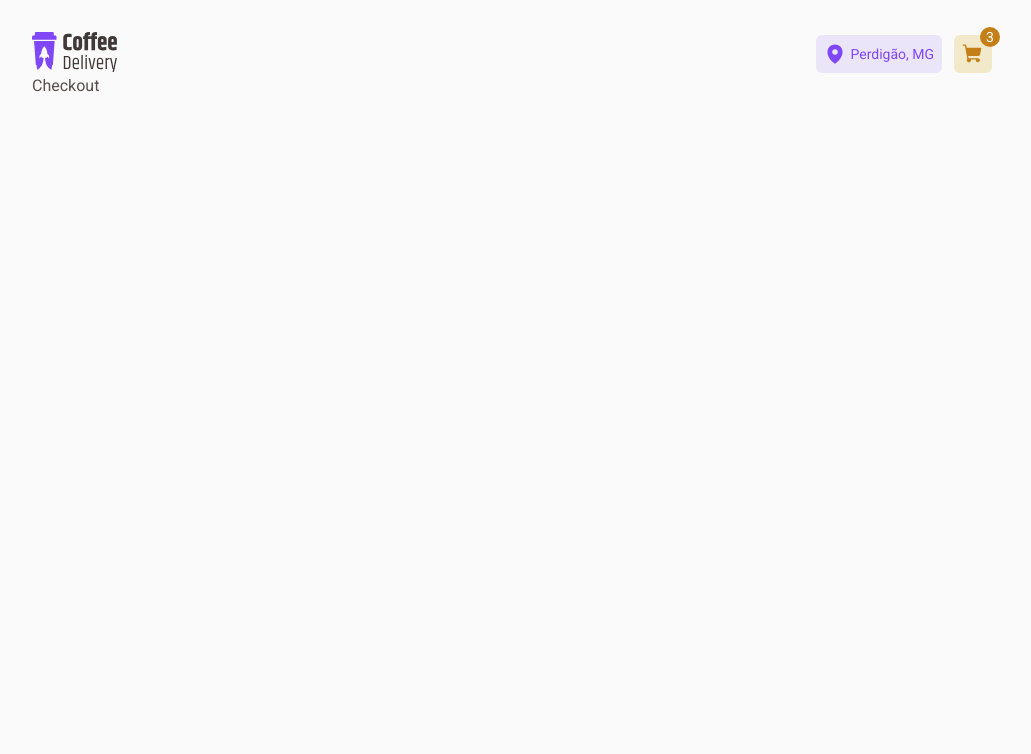
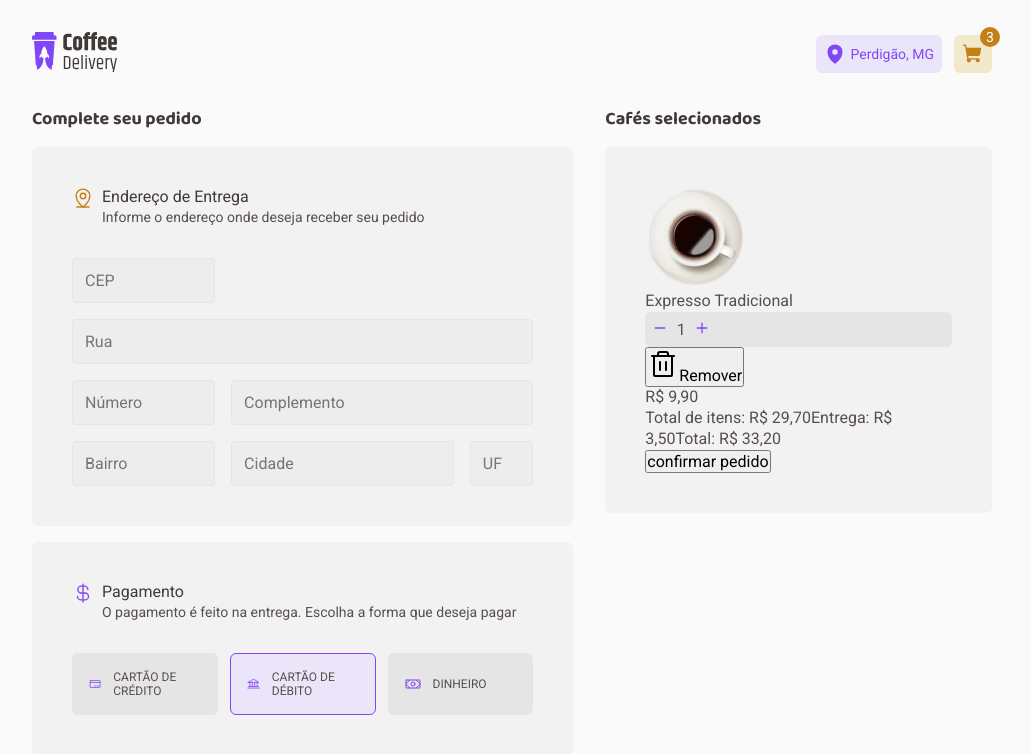
Before and after one commit to atiliosilfer/coffee-delivery, a React (Vite) app: page /checkout in a window 1280 px wide. Shown: the top 754 px of the page, without its empty margins (128-1159 px from the left). Built offline with nearby package versions, Linux system fonts and the light colour scheme.

Commit message:
construindo form de endereço e forma de pagamento

```diff
--- a/src/components/Header/styles.ts
+++ b/src/components/Header/styles.ts
@@ -4,6 +4,7 @@ export const HeaderContainer = styled.header`
   display: flex;
   align-items: center;
   justify-content: space-between;
+  padding-bottom: 2rem;
 
   nav {
     display: flex;
--- a/src/pages/Checkout/index.tsx
+++ b/src/pages/Checkout/index.tsx
@@ -1,3 +1,120 @@
-export function Checkout () {
-  return <div>Checkout</div>
+import {
+  Bank,
+  CreditCard,
+  CurrencyDollar,
+  MapPinLine,
+  Money,
+  Trash,
+} from 'phosphor-react'
+import coffeImage from '../../assets/coffees/expresso-americano.png'
+import { OrderCounterForm } from '../../components/OrderCounterForm'
+import {
+  CardContainer,
+  GridContainer,
+  PaymentOption,
+  PaymentOptionContainer,
+  CardTitle,
+  FormGrid,
+  FormGridItem,
+} from './styles'
+
+export function Checkout() {
+  return (
+    <GridContainer>
+      <div>
+        <h2>Complete seu pedido</h2>
+        <CardContainer>
+          <CardTitle colorIcon="yellow-dark">
+            <MapPinLine size={22} />
+            <div>
+              <h3>Endereço de Entrega</h3>
+              <h4>Informe o endereço onde deseja receber seu pedido</h4>
+            </div>
+          </CardTitle>
+
+          <FormGrid>
+            <FormGridItem startColumn={1} columnSize={4}>
+              <input type="text" placeholder="CEP" />
+            </FormGridItem>
+            <FormGridItem startColumn={1} columnSize={12}>
+              <input type="text" placeholder="Rua" />
+            </FormGridItem>
+            <FormGridItem startColumn={1} columnSize={4}>
+              <input type="number" placeholder="Número" />
+            </FormGridItem>
+            <FormGridItem startColumn={5} columnSize={8}>
+              <input type="text" placeholder="Complemento" />
+            </FormGridItem>
+            <FormGridItem startColumn={1} columnSize={4}>
+              <input type="text" placeholder="Bairro" />
+            </FormGridItem>
+            <FormGridItem startColumn={5} columnSize={6}>
+              <input type="text" placeholder="Cidade" />
+            </FormGridItem>
+            <FormGridItem startColumn={11} columnSize={2}>
+              <input type="text" placeholder="UF" />
+            </FormGridItem>
+          </FormGrid>
+        </CardContainer>
+
+        <CardContainer>
+          <CardTitle colorIcon="purple">
+            <CurrencyDollar size={22} />
+            <div>
+              <h3>Pagamento</h3>
+              <h4>
+                O pagamento é feito na entrega. Escolha a forma que deseja pagar
+              </h4>
+            </div>
+          </CardTitle>
+
+          <PaymentOptionContainer>
+            <PaymentOption>
+              <CreditCard size={16} />
+              CARTÃO DE CRÉDITO
+            </PaymentOption>
+            <PaymentOption selected={true}>
+              <Bank size={16} />
+              CARTÃO DE DÉBITO
+            </PaymentOption>
+            <PaymentOption>
+              <Money size={16} />
+              DINHEIRO
+            </PaymentOption>
+          </PaymentOptionContainer>
+        </CardContainer>
+      </div>
+
+      <div>
+        <h2>Cafés selecionados</h2>
+
+        <CardContainer>
+          <div>
+            <div>
+              <img src={coffeImage} alt="imagem de cafe" />
+            </div>
+            <div>
+              <span>Expresso Tradicional</span>
+              <OrderCounterForm amount={1} onClick={() => console.log('aaa')} />
+              <button type="button">
+                <Trash size={32} />
+                Remover
+              </button>
+            </div>
+            <div>
+              <span>R$ 9,90</span>
+            </div>
+          </div>
+
+          <div>
+            <span>Total de itens: R$ 29,70</span>
+            <span>Entrega: R$ 3,50</span>
+            <span>Total: R$ 33,20</span>
+          </div>
+
+          <button type="submit">confirmar pedido</button>
+        </CardContainer>
+      </div>
+    </GridContainer>
+  )
 }
--- a/src/pages/Checkout/styles.ts
+++ b/src/pages/Checkout/styles.ts
@@ -0,0 +1,110 @@
+import styled from 'styled-components'
+
+export const GridContainer = styled.div`
+  display: grid;
+  grid-gap: 2rem;
+  grid-template-columns: 7fr 5fr;
+
+  @media (max-width: 768px) {
+    grid-template-columns: 12fr;
+  }
+
+  h2 {
+    font-family: 'Baloo 2';
+    font-size: 1.125rem;
+    font-weight: 700;
+    line-height: 130%;
+    color: ${(props) => props.theme['base-subtitle']};
+  }
+`
+
+export const CardContainer = styled.div`
+  padding: 2.5rem;
+  border-radius: 6px;
+  background-color: ${(props) => props.theme['base-card']};
+  margin-top: 1rem;
+`
+
+interface CardTitleProps {
+  colorIcon: 'yellow-dark' | 'purple'
+}
+
+export const CardTitle = styled.div<CardTitleProps>`
+  display: flex;
+  gap: 0.5rem;
+  margin-bottom: 2rem;
+
+  svg {
+    color: ${(props) => props.theme[props.colorIcon]};
+  }
+
+  h3 {
+    color: ${(props) => props.theme['base-subtitle']};
+  }
+
+  h4 {
+    font-size: 0.875rem;
+  }
+`
+
+export const FormGrid = styled.form`
+  display: grid;
+  grid-gap: 1rem;
+  grid-template-columns: repeat(12, 1fr);
+`
+
+interface FormGridItemProps {
+  startColumn: number
+  columnSize: number
+}
+
+export const FormGridItem = styled.form<FormGridItemProps>`
+  grid-column-start: ${(props) => props.startColumn};
+  grid-column-end: span ${(props) => props.columnSize};
+
+  input {
+    width: 100%;
+    padding: 0.75rem;
+    border-radius: 0.25rem;
+    background-color: ${(props) => props.theme['base-input']};
+    border: 1px solid ${(props) => props.theme['base-button']};
+  }
+`
+
+export const PaymentOptionContainer = styled.div`
+  display: flex;
+  gap: 0.75rem;
+
+  @media (max-width: 768px) {
+    flex-basis: 100%;
+  }
+`
+
+interface PaymentOptionProps {
+  selected?: boolean
+}
+
+export const PaymentOption = styled.div<PaymentOptionProps>`
+  display: flex;
+  align-items: center;
+  gap: 0.75rem;
+  padding: 1rem;
+  flex-basis: 32%;
+  font-size: 0.75rem;
+  border-radius: 6px;
+  background-color: ${(props) =>
+    props.selected ? props.theme['purple-light'] : props.theme['base-button']};
+  border: 1px;
+  border-style: solid;
+  border-color: ${(props) =>
+    props.selected ? props.theme.purple : 'transparent'};
+
+  svg {
+    color: ${(props) => props.theme.purple};
+  }
+
+  :hover {
+    background-color: ${(props) => props.theme['base-hover']};
+    cursor: pointer;
+  }
+`
--- a/src/pages/Home/components/HomeHeader/styles.ts
+++ b/src/pages/Home/components/HomeHeader/styles.ts
@@ -8,7 +8,6 @@ export const HomeHeaderContainer = styled.header`
   display: flex;
   align-items: center;
   justify-content: space-between;
-  margin-top: 5.75rem;
 
   h1 {
     color: ${(props) => props.theme['base-title']};
```
